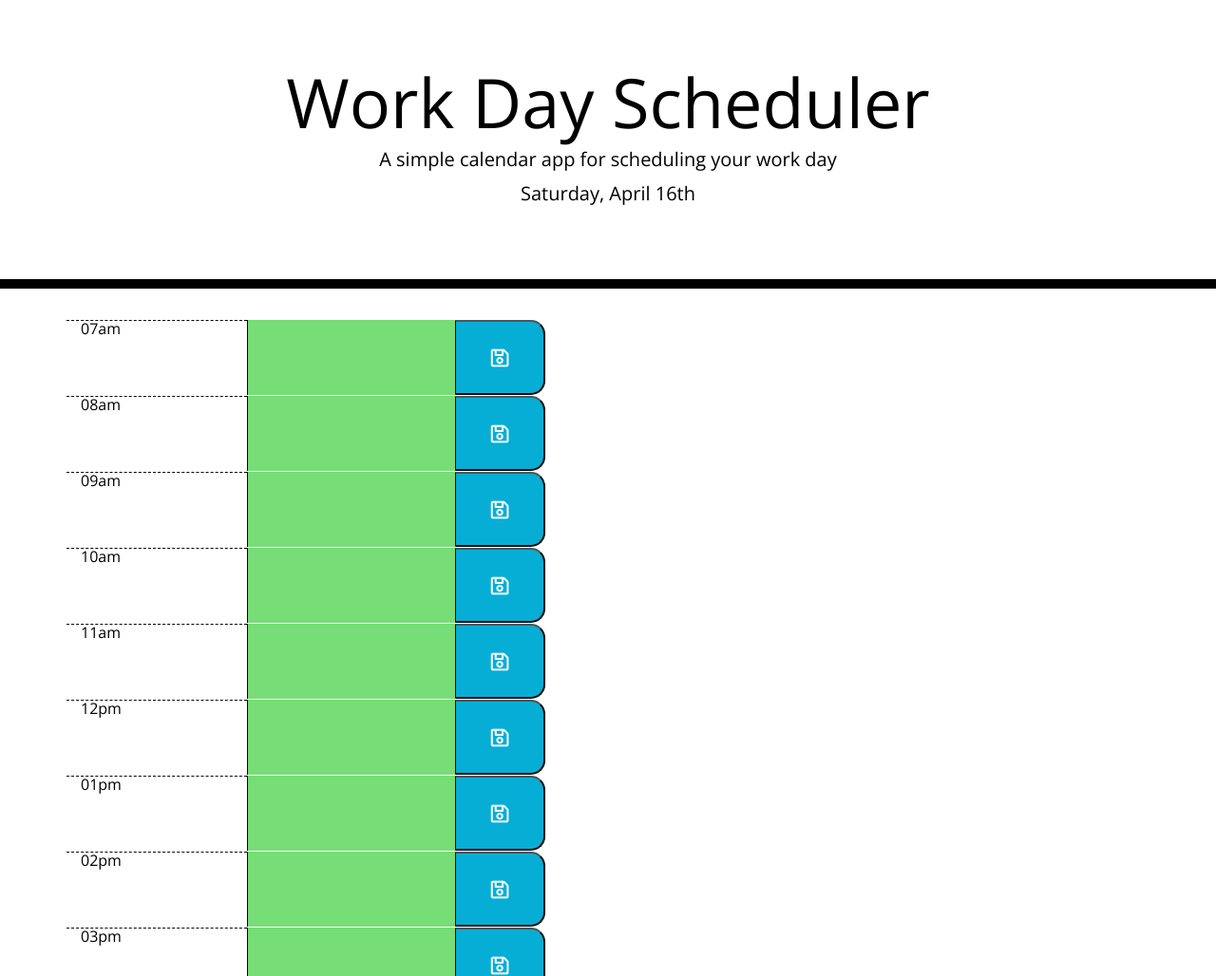
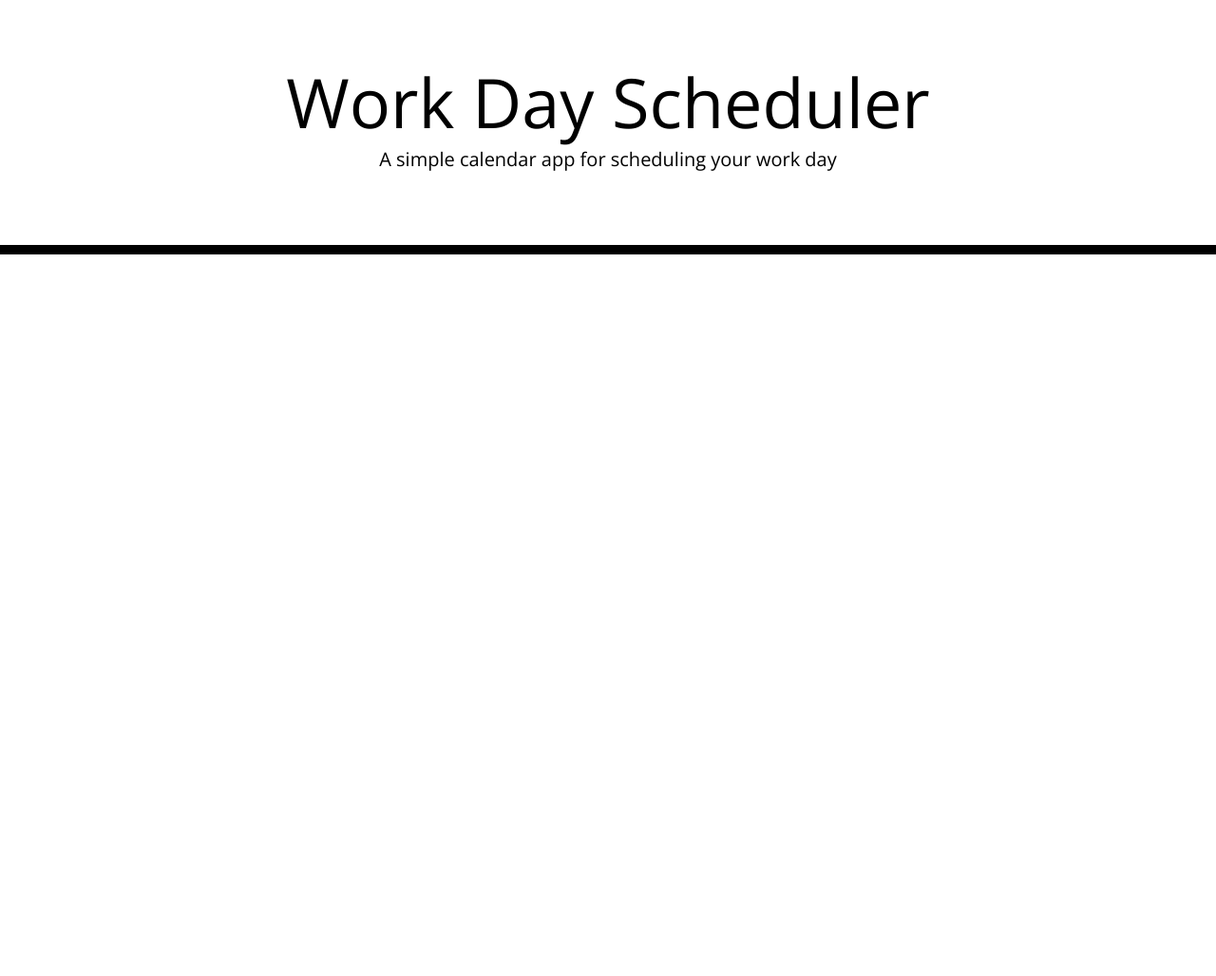
Before and after one commit to oorjamehra/Daily-Calendar, a plain HTML site: page Develop/index.html in a window 1280 px wide. Shown: the top 1028 px of the page at 95% size. After the commit the page ends 800 px from the top, so only its background shows below. Drawn offline with nearby package versions, Linux system fonts and the light colour scheme; files that its build step writes are made by us from their sources.

Commit message:
starting from starter code

```diff
--- a/Develop/assets/css/style.css
+++ b/Develop/assets/css/style.css
@@ -11,9 +11,6 @@ textarea{
   color: #000000;
   border-left: 1px solid black;
   padding: 10px;
-  /* Make the text area extend the full widt of the screen */
-  width: 100%;
-  height: 100%;
 }
 
 .jumbotron {
--- a/Develop/assets/js/script.js
+++ /dev/null
@@ -1,187 +0,0 @@
-// create time blocks for scheduling reminers
-var dailyCalendar = [
-    {
-        id: "0",
-        hour: "07",
-        time: "07",
-        meridiem: "am",
-        task: ""
-    },
-    {
-        id: "1",
-        hour: "08",
-        time: "08",
-        meridiem: "am",
-        task: ""
-    },
-    {
-        id: "2",
-        hour: "09",
-        time: "09",
-        meridiem: "am",
-        task: ""
-    },
-    {
-        id: "3",
-        hour: "10",
-        time: "10",
-        meridiem: "am",
-        task: ""
-    },
-    {
-        id: "4",
-        hour: "11",
-        time: "11",
-        meridiem: "am",
-        task: ""
-    },
-    {
-        id: "5",
-        hour: "12",
-        time: "12",
-        meridiem: "pm",
-        task: ""
-    },
-    {
-        id: "6",
-        hour: "01",
-        time: "13",
-        meridiem: "pm",
-        task: ""
-    },
-    {
-        id: "7",
-        hour: "02",
-        time: "14",
-        meridiem: "pm",
-        task: ""
-    },
-    {
-        id: "8",
-        hour: "03",
-        time: "15",
-        meridiem: "pm",
-        reminder: ""
-    },
-    {
-        id: "9",
-        hour: "04",
-        time: "16",
-        meridiem: "pm",
-        task: ""
-    },
-    {
-        id: "10",
-        hour: "05",
-        time: "17",
-        meridiem: "pm",
-        task: ""
-    },
-    {
-        id: "11",
-        hour: "06",
-        time: "18",
-        meridiem: "pm",
-        task: ""
-
-    },
-    {
-        id: "12",
-        hour: "07",
-        time: "19",
-        meridiem: "pm",
-        task: ""
-
-    },
-]
-
-// Gets the current date for calendar
-function getDate() {
-    var currentDate = moment().format('dddd, MMMM Do');
-    $("#currentDay").text(currentDate);
-}
-
-// saves daily tasks to local storage
-function saveTasks () {
-    localStorage.setItem("dailyCalendar", JSON.stringify(dailyCalendar));
-}
-
-// calls tasks stored in local storage to view
-function displayTasks() {
-    dailyCalendar.forEach(function (thisHour) {
-        $('#${thisHour.id}').val(thisHour.task);
-    })
-}
-
-// calls to view any existing local storage data
-function init() {
-    var storedDay = JSON.parse(localStorage.getItem("dailyCalendar"));
-
-    if (storedDay) {
-        dailyCalendar = storedDay;
-    }
-
-    saveTasks();
-    displayTasks();
-}
-
-getDate();
-
-//creates the format for scheduling section
-dailyCalendar.forEach(function(thisHour){
-    var timeRow = $("<form>").attr({
-        "class": "row"
-    });
-    $(".container").append(timeRow);
-
-// creates the time field
-    var timeField = $("<div>")
-    .text(`${thisHour.hour}${thisHour.meridiem}`)
-      .attr({
-            "class": "col-md-2 hour"
-      });
-
-// creates the task data section
-      var timePlan = $("<div>")
-        .attr({
-            "class": "col-md-0 description p-0"
-        });
-        var planData = $("<textarea>");
-        timePlan.append(planData);
-        planData.attr("id", thisHour.id);
-        if (thisHour.time < moment().format("HH")) {
-            planData.attr ({
-                "class": "past",
-            })
-        } else if (thisHour.time === moment().format("HH")) {
-            planData.attr({
-                "class": "present"
-            })
-        } else if (thisHour.time > moment().format("HH")) {
-            planData.attr({
-                "class": "future"
-            })
-        }
-
-// creates save button
-        var saveButton = $("<i class='far fa-save fa-lg'></i>")
-        var savePlan = $("<button>")
-            .attr({
-                "class": "col-md-1 saveBtn"
-        });
-        savePlan.append(saveButton);
-        timeRow.append(timeField, timePlan, savePlan);
-    })
-
-    init();
-
-
-// saves data to be used in localStorage
-    $(".saveBtn").on("click", function(event) {
-        event.preventDefault();
-        var saveIndex = $(this).siblings(".description").children(".future").attr("id");
-        myDay[saveIndex].reminder = $(this).siblings(".description").children(".future").val();
-        console.log(saveIndex);
-        saveReminders();
-        displayReminders();
-    });
--- a/Develop/index.html
+++ b/Develop/index.html
@@ -18,7 +18,7 @@
       href="https://fonts.googleapis.com/css?family=Open+Sans&display=swap"
       rel="stylesheet"
     />
-    <link rel="stylesheet" href="./assets/css/style.css" />
+    <link rel="stylesheet" href="style.css" />
     <title>Work Day Scheduler</title>
   </head>
 
@@ -34,6 +34,5 @@
 
     <script src="https://code.jquery.com/jquery-3.4.1.min.js"></script>
     <script src="https://cdnjs.cloudflare.com/ajax/libs/moment.js/2.24.0/moment.min.js"></script>
-    <script type="text/javascript" src="./assets/js/script.js"></script>
   </body>
 </html>
```
